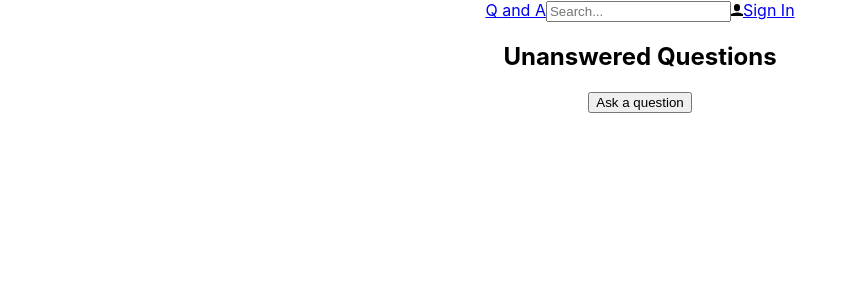
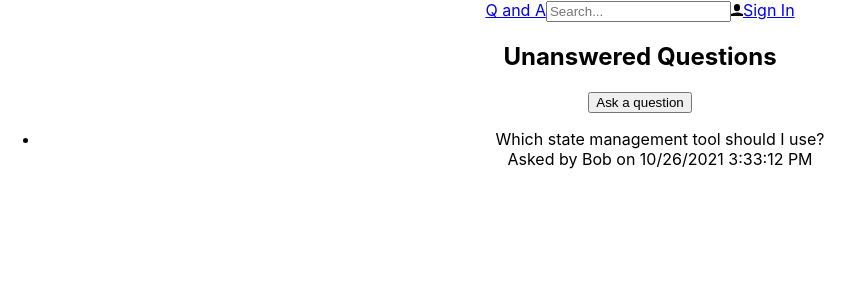
Before and after one commit to vytautas-dotcom/QAprojFrontend, a React (Create React App) app in the folder frontend/: page / in a window 1280 px wide. Shown: the top 300 px of the page, without its empty margins (0-864 px from the left). Built offline with nearby package versions, Linux system fonts and the light colour scheme.

Commit message:
Import QuestionList into HomePage and populate with getUnansweredQuestions()

```diff
--- a/frontend/src/HomePage.tsx
+++ b/frontend/src/HomePage.tsx
@@ -1,4 +1,6 @@
 import React from "react";
+import { QuestionList } from "./QuestionList";
+import { getUnansweredQuestions } from "./QuestionData";
 
 export const HomePage = () => (
   <div>
@@ -6,5 +8,6 @@ export const HomePage = () => (
       <h2>Unanswered Questions</h2>
       <button>Ask a question</button>
     </div>
+    <QuestionList data={getUnansweredQuestions()} />
   </div>
 );
```
